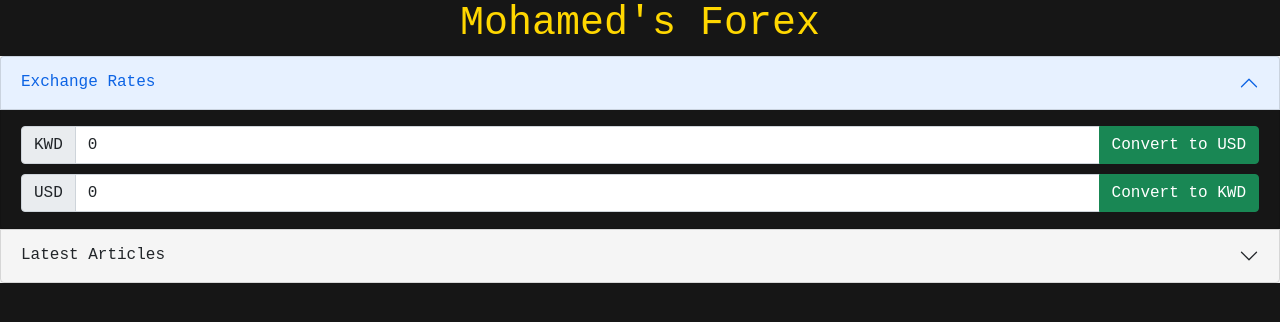
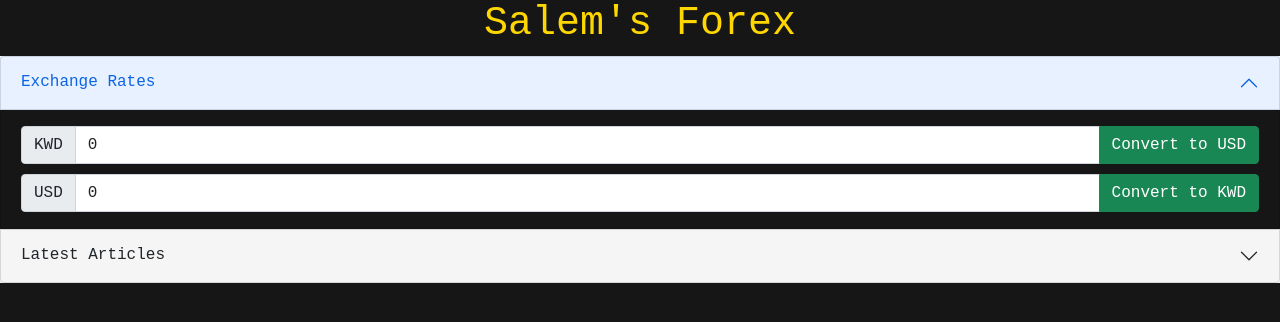
Before and after one commit to theHasanas/web-lecture, a plain HTML site: page index.html in a window 1280 px wide. Drawn offline with nearby package versions, Linux system fonts and the light colour scheme.

Commit message:
Salem buys Mohamed's Forex

```diff
--- a/index.html
+++ b/index.html
@@ -1,6 +1,6 @@
 <html>
   <head>
-    <title>Mohamed's Forex</title>
+    <title>Salem's Forex</title>
     <link
       href="https://cdn.jsdelivr.net/npm/bootstrap@5.0.0-beta1/dist/css/bootstrap.min.css"
       rel="stylesheet"
@@ -14,7 +14,7 @@
 
   <body>
     <div class="wrapper">
-      <h1>Mohamed's Forex</h1>
+      <h1>Salem's Forex</h1>
 
       <div class="accordion" id="accordionExample">
         <div class="accordion-item">
```
